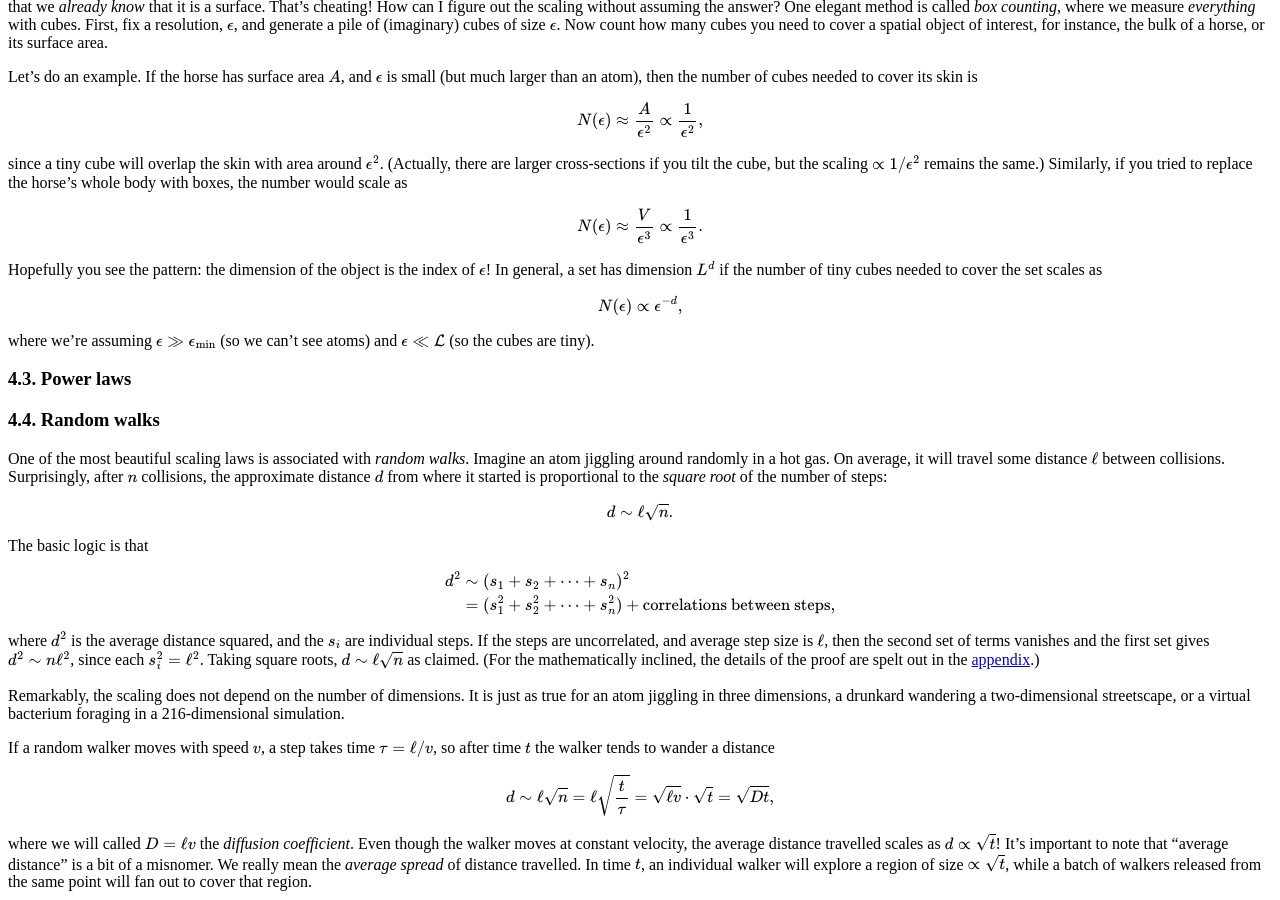
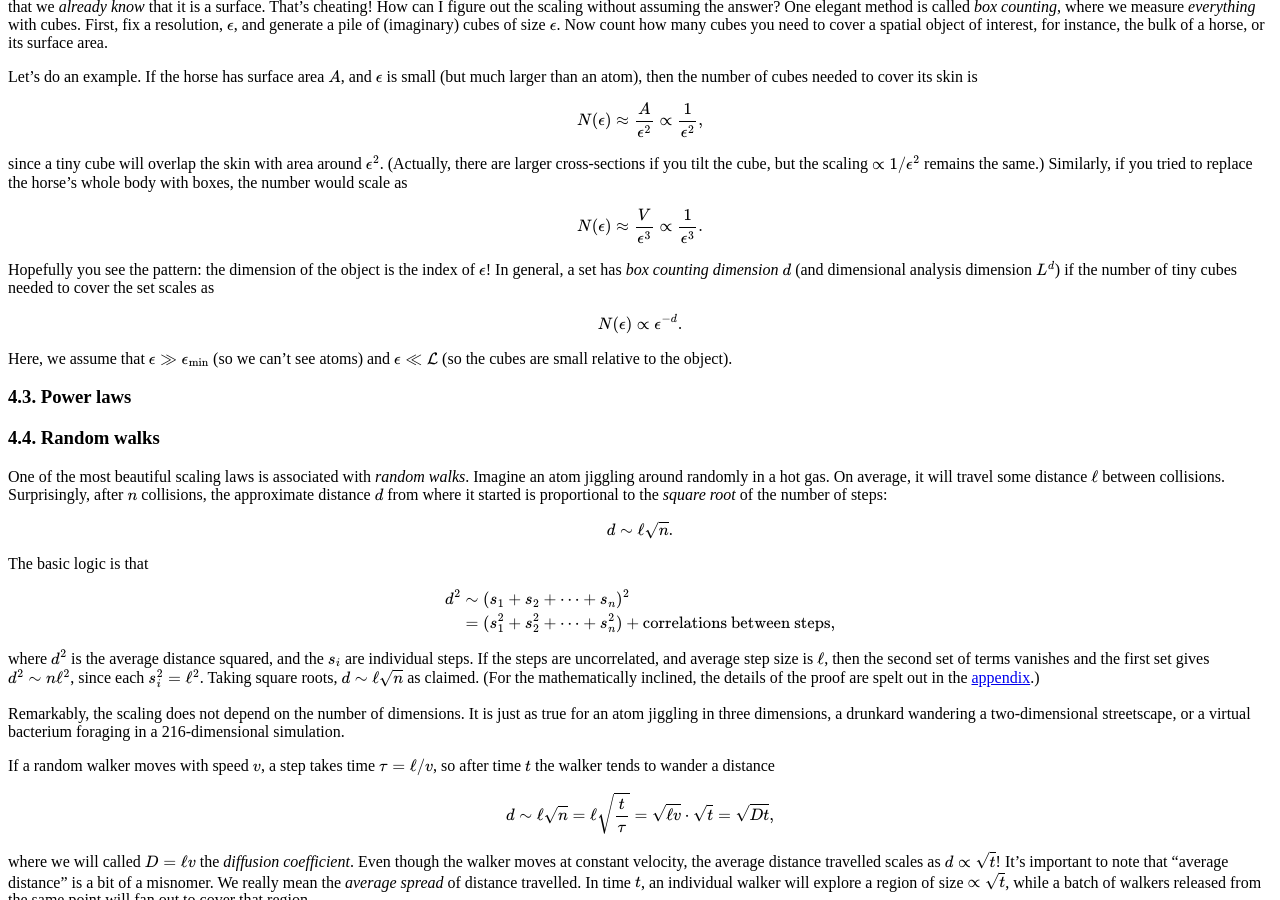
Before and after one commit to hapax/hapax.github.io, a Jekyll site: the page built from assets/simple-physics.md, in a window 1280 px wide and 900 px high, scrolled down 9701 px. Built offline with Jekyll 4.4.1, drawn with Linux system fonts in a browser that asks for light colours; our own code applies the rules of GitHub Pages for plain Markdown files; formulas are drawn with MathJax 3; a script that is not in the unit is left out.

Commit message:
Update simple-physics.md

```diff
--- a/assets/simple-physics.md
+++ b/assets/simple-physics.md
@@ -1065,15 +1065,15 @@ $$
 
 Hopefully you see the pattern: the dimension of the object is the
 index of $\epsilon$!
-In general, a set has dimension $L^d$ if the number of tiny cubes
-needed to cover the set scales as
-
-$$
-N(\epsilon) \propto \epsilon^{-d},
-$$
-
-where we're assuming $\epsilon \gg \epsilon_\min$ (so we can't see atoms) and $\epsilon \ll
-\mathcal{L}$ (so the cubes are tiny).
+In general, a set has *box counting dimension* $d$ (and dimensional
+analysis dimension $L^d$) if the number of tiny cubes needed to cover the set scales as
+
+$$
+N(\epsilon) \propto \epsilon^{-d}.
+$$
+
+Here, we assume that $\epsilon \gg \epsilon_\min$ (so we can't see atoms) and $\epsilon \ll
+\mathcal{L}$ (so the cubes are small relative to the object).
 
 ### 4.3. Power laws <a id="sec-4-3" name="sec-4-3"></a>
 
```
